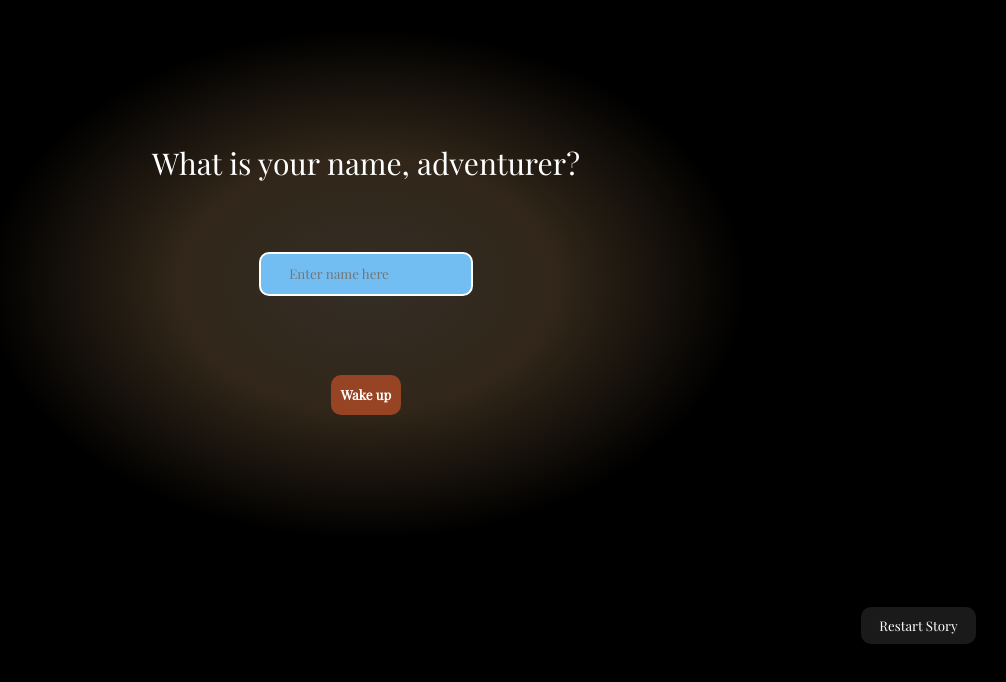
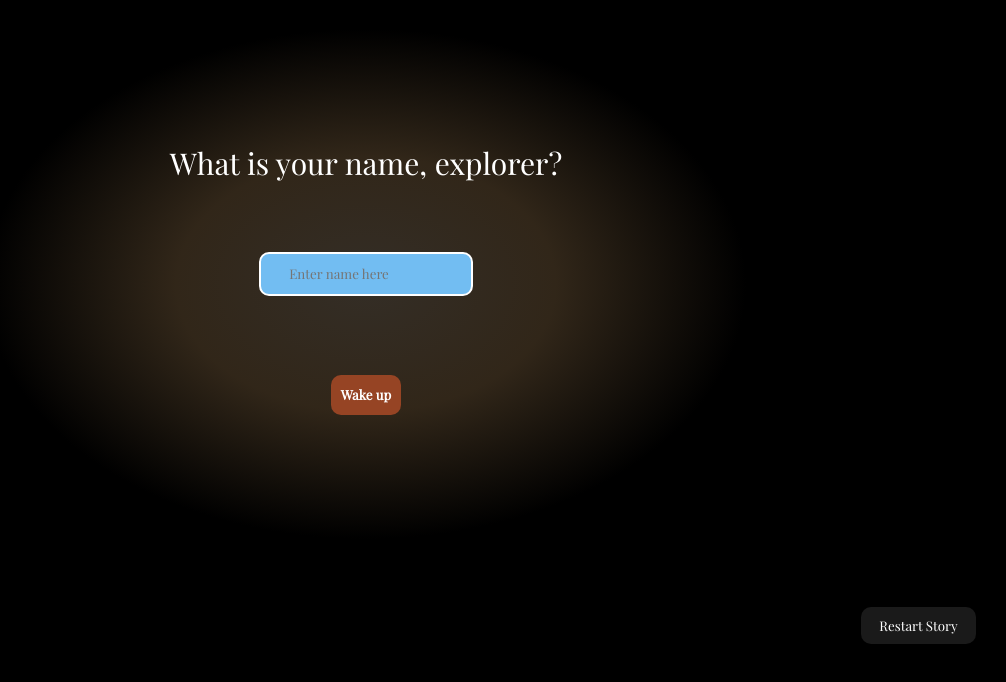
Before and after one commit to PeachyOmnivore/An-outdoor-adventure, a React (Vite) app: page /Name in a window 1280 px wide. Shown: the part 116-798 px from the top of the page, without its empty margins (274-1280 px from the left). Built offline with nearby package versions, Linux system fonts and the light colour scheme; the HTML template or start-up script is replaced by a standard one.

Commit message:
Changed adventurer to explorer

```diff
--- a/src/Components/name.jsx
+++ b/src/Components/name.jsx
@@ -25,7 +25,7 @@ export default function Name({ setStory, story }) {
     return (
         <>
             <form onSubmit={(event) => handleSubmit(event)} className="startAndName fadeInOne" action="">
-                <label>What is your name, adventurer?</label>
+                <label>What is your name, explorer?</label>
                 <input
                     className="name-input"
                     type="text"
--- a/src/storyInformation.jsx
+++ b/src/storyInformation.jsx
@@ -6,7 +6,7 @@ const theStory = {
             class: "regularPage",
             requiredSelections: [],
             page: "This part of the story is not complete yet.",
-            question: "",
+            question: "Go back?",
             selectionKey: "",
             options: [
                 {
```
